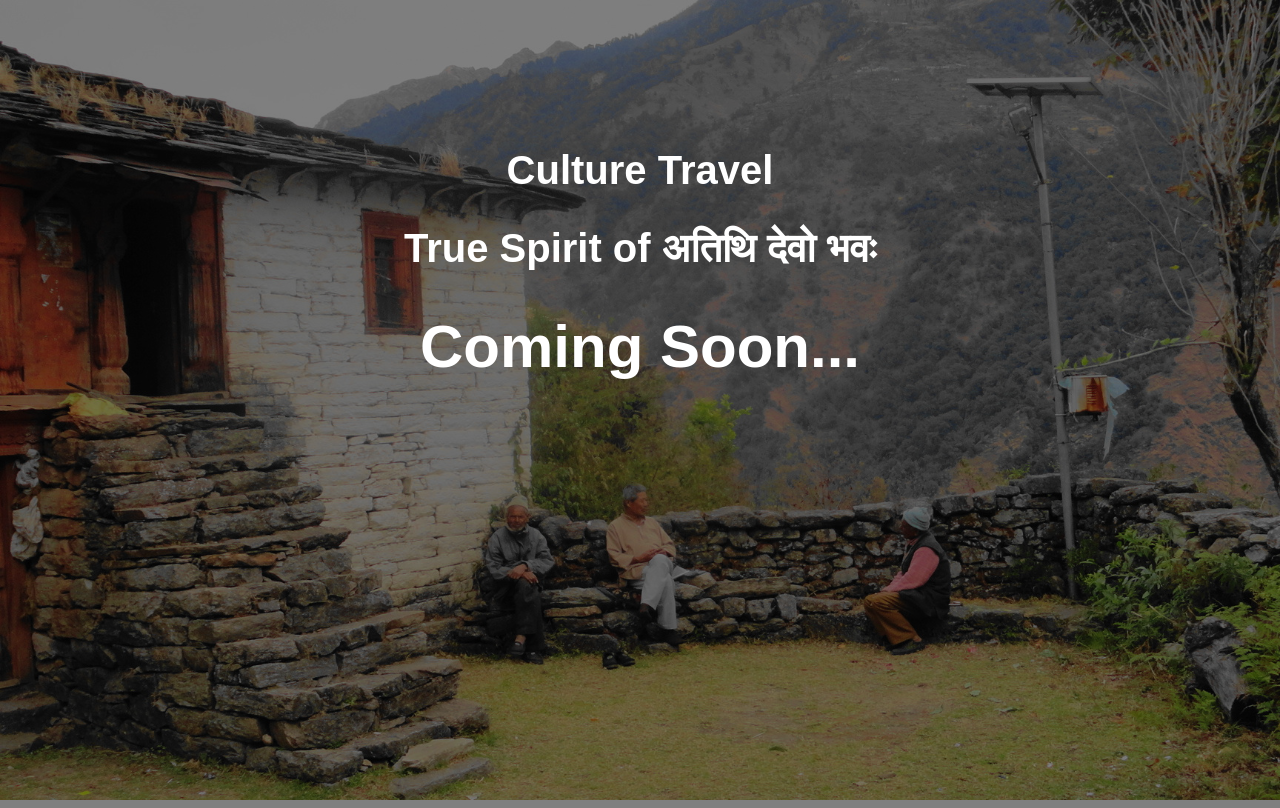
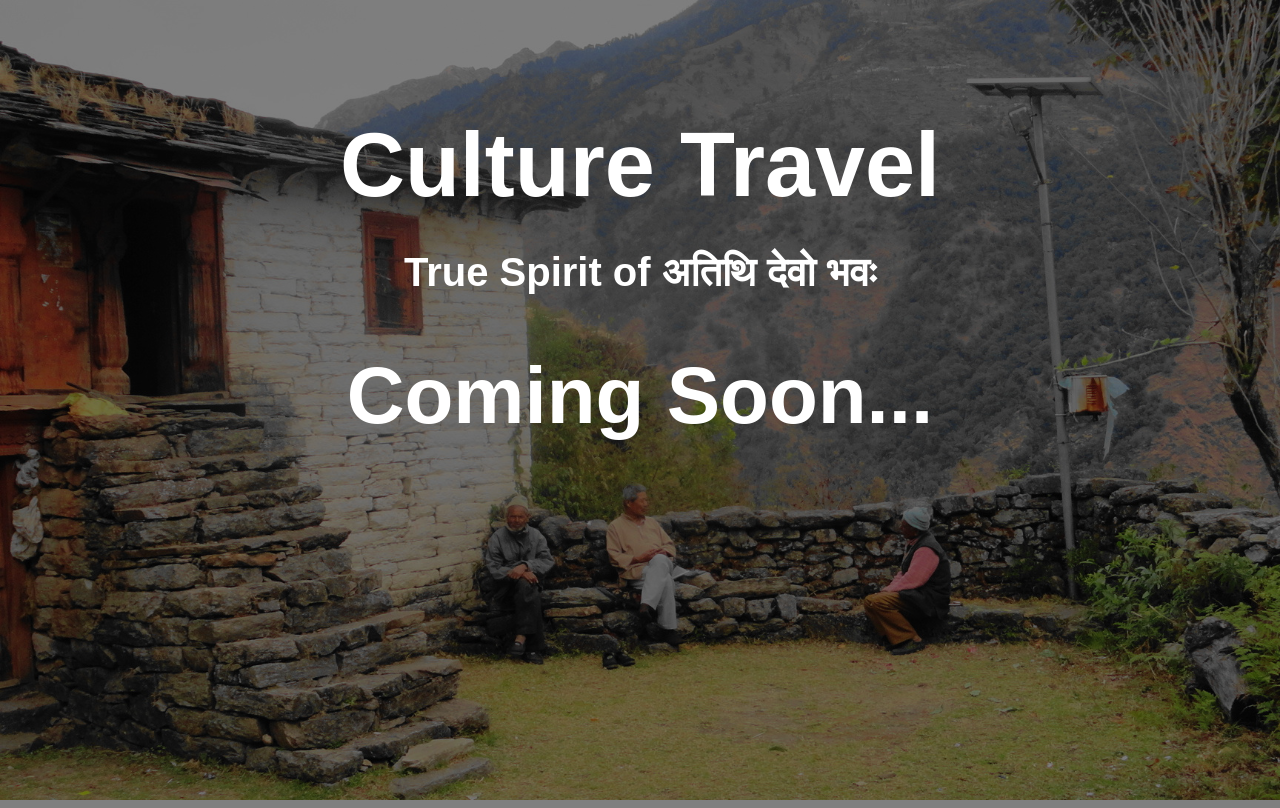
Before and after one commit to karan1205/culture-travel-landing-page, a plain HTML site: page index.html in a window 1280 px wide. Drawn offline with Linux system fonts and the light colour scheme.

Commit message:
Update index.html

```diff
--- a/index.html
+++ b/index.html
@@ -12,10 +12,10 @@
   <body>
     <div class="app">
       <div class="heading">
-        <h2>Culture Travel</h2>
-        <h2>True Spirit of अतिथि देवो भवः</h2>
+        <h1 style="font-size: 90px;">Culture Travel</h2>
+        <h2 style="font-size: 40px;">True Spirit of अतिथि देवो भवः</h2>
       </div>
-      <h1>Coming Soon...</h1>
+      <h1 style="font-size: 80px;">Coming Soon...</h1>
     </div>
   </body>
 </html>
```
